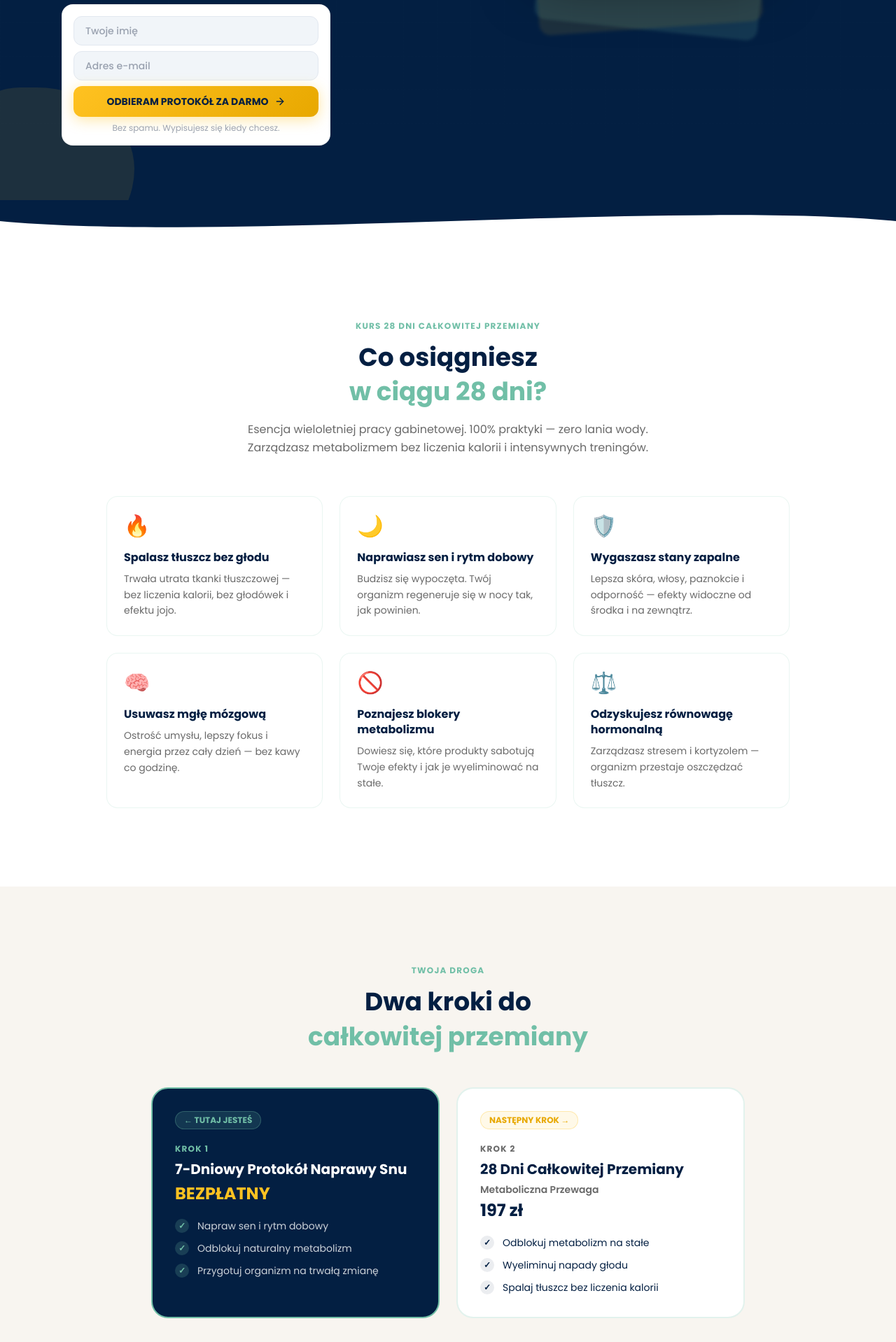
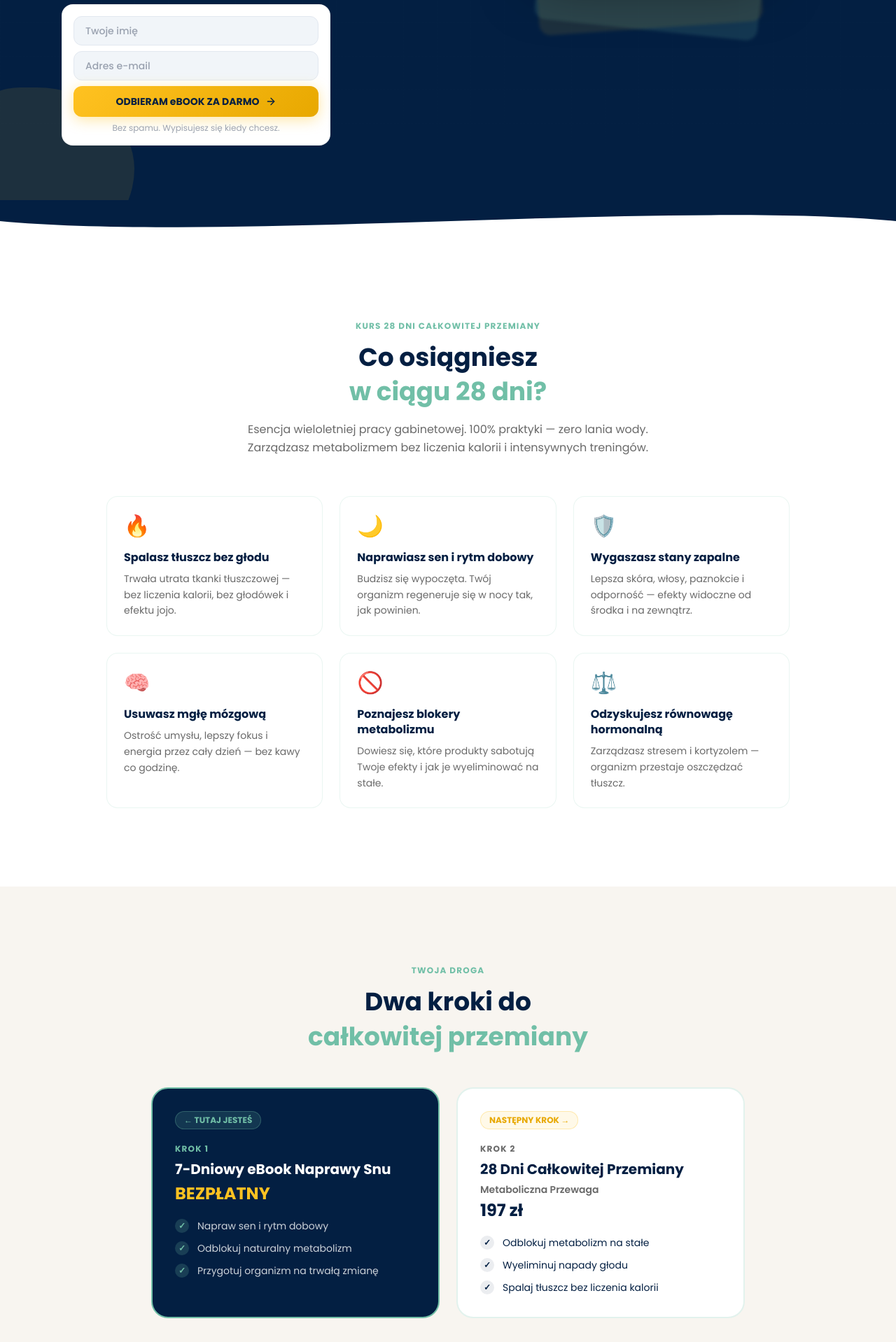
Before and after one commit to Aleksander-rgb/zdrowo_do_setki, a Next.js app: page / in a window 1280 px wide. Shown: the part 640-2558 px from the top of the page at 70% size. Built offline with nearby package versions, Linux system fonts and the light colour scheme.

Commit message:
Zamień słowo 'protokół' na 'eBook' we wszystkich miejscach
Co-Authored-By: Claude Sonnet 4.6 <noreply@anthropic.com>

```diff
--- a/app/page.tsx
+++ b/app/page.tsx
@@ -93,7 +93,7 @@ function LeadForm({
         disabled={loading}
         className="gold-btn w-full rounded-xl py-4 px-6 font-bold text-navy text-base cursor-pointer disabled:opacity-70"
       >
-        {loading ? "Wysyłamy..." : "ODBIERAM PROTOKÓŁ ZA DARMO →"}
+        {loading ? "Wysyłamy..." : "ODBIERAM eBOOK ZA DARMO →"}
       </button>
       <p className="text-xs text-center text-gray-400 leading-relaxed">
         Bez spamu. Twoje dane są bezpieczne. Możesz się wypisać w każdej chwili.
@@ -133,9 +133,9 @@ export default function Home() {
             To przeciążony organizm.
           </>
         }
-        description="Sen to fundament metabolizmu. Kiedy go naprawisz — ciało zaczyna spalać, a nie oszczędzać. Sprawdzony protokół, jedno zadanie dziennie. Bez leków, bez stresu."
+        description="Sen to fundament metabolizmu. Kiedy go naprawisz — ciało zaczyna spalać, a nie oszczędzać. Sprawdzony eBook, jedno zadanie dziennie. Bez leków, bez stresu."
         sleepBridge="Bo bez głębokiego snu metabolizm nie działa prawidłowo — i żadna dieta, żaden trening nie przyniesie trwałych efektów."
-        buttonText="ODBIERAM PROTOKÓŁ ZA DARMO"
+        buttonText="ODBIERAM eBOOK ZA DARMO"
         imageUrl="https://zdrowodosetki.pl/wp-content/uploads/2025/12/okladka_ebook_7_dniowy.jpg"
         onSubmitSuccess={handleFormSuccess}
       />
@@ -208,7 +208,7 @@ export default function Home() {
                 ← TUTAJ JESTEŚ
               </div>
               <p className="text-xs font-bold tracking-widest uppercase mb-2" style={{ color: "#71BFA7" }}>Krok 1</p>
-              <h3 className="text-xl font-bold text-white mb-1 leading-snug">7-Dniowy Protokół Naprawy Snu</h3>
+              <h3 className="text-xl font-bold text-white mb-1 leading-snug">7-Dniowy eBook Naprawy Snu</h3>
               <p className="text-2xl font-bold mb-5" style={{ color: "#FFC221" }}>BEZPŁATNY</p>
               <ul className="space-y-3">
                 {[
@@ -515,11 +515,11 @@ export default function Home() {
             Nie gotowa na kurs? Zacznij tu.
           </p>
           <h2 className="text-3xl lg:text-4xl font-bold text-white mb-4 leading-snug">
-            Odbierz darmowy protokół<br />
+            Odbierz darmowy eBook<br />
             <span style={{ color: "#FFC221" }}>i zacznij od fundamentu</span>
           </h2>
           <p className="mb-3 text-base leading-relaxed" style={{ color: "rgba(255,255,255,0.65)" }}>
-            7-dniowy protokół naprawy snu to Twój pierwszy krok. Przygotuje organizm na trwałą przemianę — a kurs{" "}
+            7-dniowy eBook naprawy snu to Twój pierwszy krok. Przygotuje organizm na trwałą przemianę — a kurs{" "}
             <a
               href="https://zdrowodosetki.pl/kurs/28-dni-calkowitej-przemiany/"
               target="_blank"
--- a/components/ui/hero-section.tsx
+++ b/components/ui/hero-section.tsx
@@ -236,7 +236,7 @@ export const HeroSection = ({
           {/* Main image */}
           <motion.img
             src={imageUrl}
-            alt="Ebook — 7-Dniowy Protokół Naprawczy Snu"
+            alt="Ebook — 7-Dniowy eBook Naprawczy Snu"
             whileHover={{ y: -10, rotate: 1, transition: { duration: 0.4 } }}
             className="relative rounded-2xl shadow-2xl object-cover w-64 md:w-80"
             style={{
```
